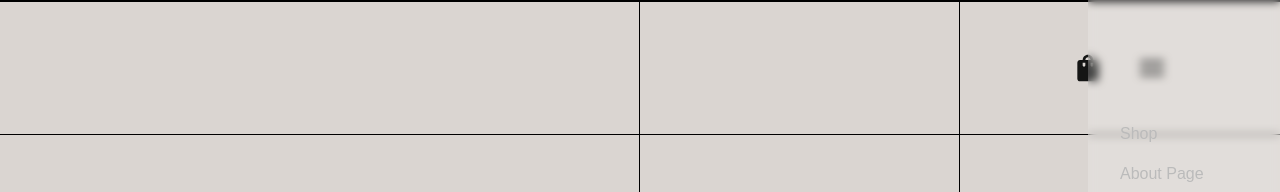
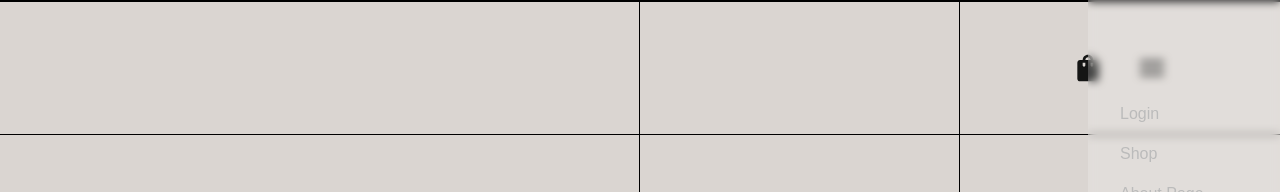
Before and after one commit to kraftrlyfstyle/Kraftr-Website, a React (Vite) app: page / in a window 1280 px wide. Both pictures are taken after a click on the button 1186 px from the left and 49 px from the top of the page. Shown: the part 196-388 px from the top of the page. Built offline with nearby package versions, Linux system fonts and the light colour scheme; grey boxes are pictures that could not be loaded.

Commit message:
Link login page to menu

```diff
--- a/src/pages/Home.jsx
+++ b/src/pages/Home.jsx
@@ -68,6 +68,8 @@ function Home() {
             <div className="flex flex-col">
             </div>
             <div className="flex flex-col">
+
+              <Link to={'/login'} className='mb-4 hover:text-gray-200 transition-all '>Login</Link>
               <Link to={'/products'} className='mb-4 hover:text-gray-200 transition-all'>Shop</Link>
               <button className='mb-4 hover:text-gray-200 transition-all'>About Page</button>
               <button className='mb-4 hover:text-gray-200 transition-all'>Contact Us</button>
```
